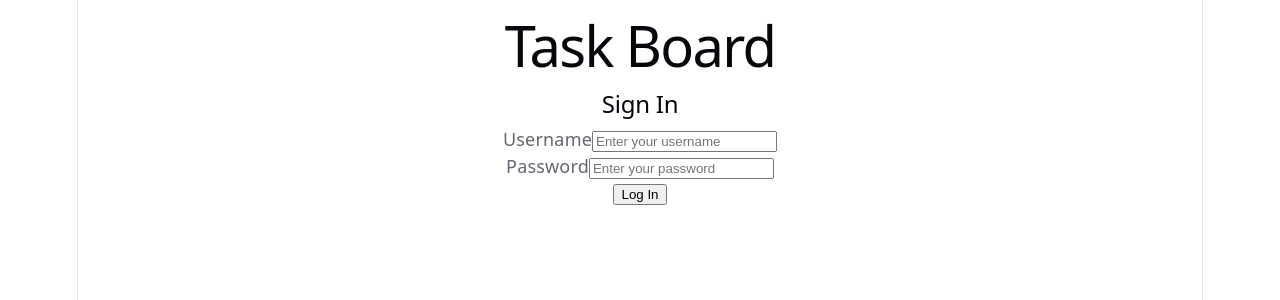
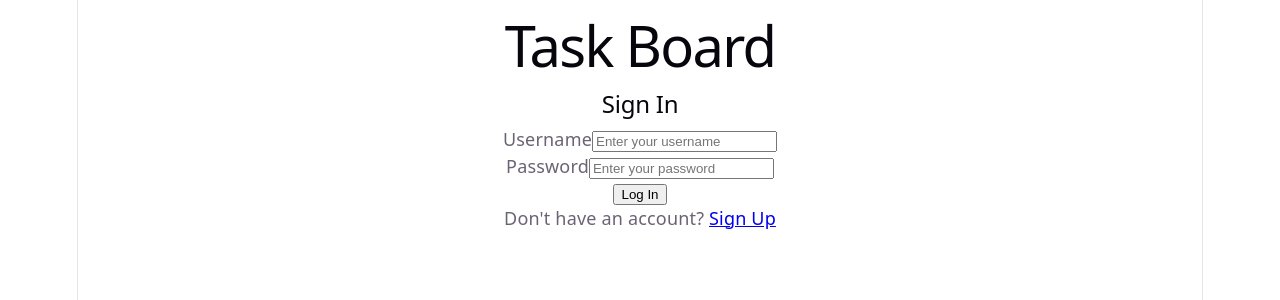
Before and after one commit to Kenzie-Crawford/TaskManager, a React app in the folder frontend/: page / in a window 1280 px wide. Shown: the top 300 px of the page. Built offline with nearby package versions, Linux system fonts and the light colour scheme; the HTML template or start-up script is replaced by a standard one.

Commit message:
register link on login page

```diff
--- a/frontend/src/Pages/LoginPage.jsx
+++ b/frontend/src/Pages/LoginPage.jsx
@@ -81,6 +81,9 @@ function LoginPage() {
           </div>
           <button type="submit" className="btn btn-primary btn-full">Log In</button>
         </form>
+        <p className="signup-link">
+          Don't have an account? <a href="/register">Sign Up</a>
+        </p>
       </div>
     </div>
   );
```
